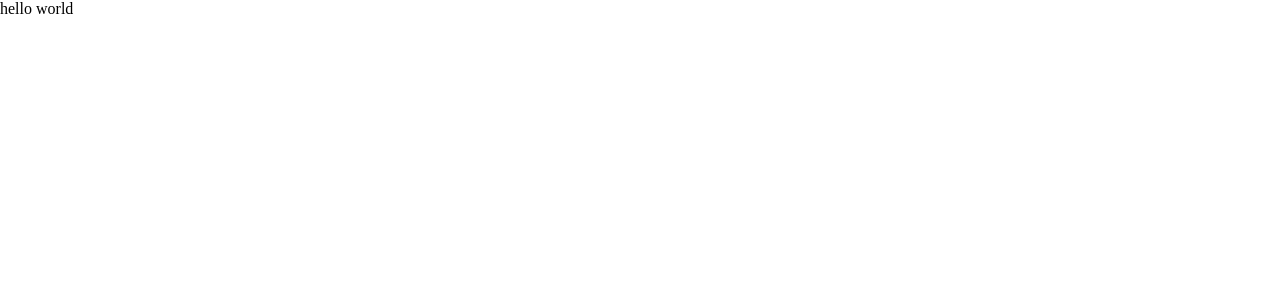
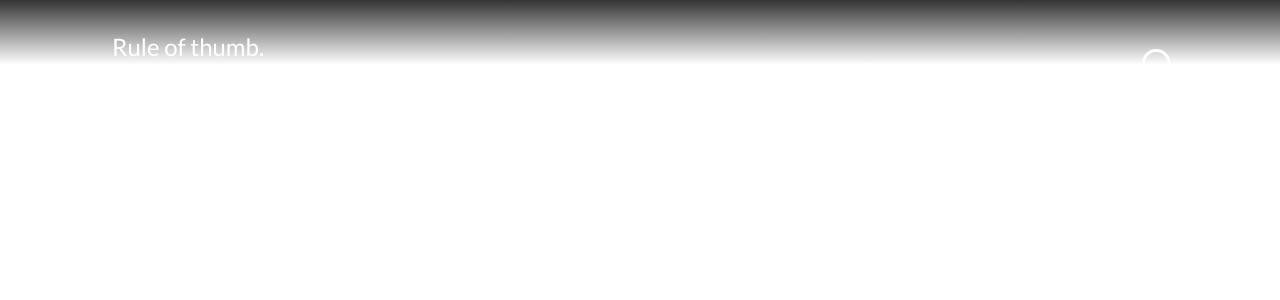
Before and after one commit to Pablorpom/zemoga-ui-test, a Next.js app: page / in a window 1280 px wide. Shown: the top 300 px of the page. Built offline with nearby package versions, Linux system fonts and the light colour scheme.

Commit message:
Adding the Navbar component

```diff
--- /dev/null
+++ b/components/Navbar.js
@@ -0,0 +1,25 @@
+import { useState } from "react";
+import styles from "./Navbar.module.scss";
+import NavbarButton from "./NavbarButton";
+import NavbarMenu from "./NavbarMenu";
+
+export default function Navbar() {
+  const [isMenuClosed, setIsMenuClosed] = useState(true);
+
+  const onClick = () => {
+    if (isMenuClosed) {
+      setIsMenuClosed(false);
+    } else {
+      setIsMenuClosed(true);
+    }
+  };
+  return (
+    <nav role="navigation">
+      <div className={styles.root}>
+        <h1>Rule of thumb.</h1>
+        <NavbarButton onClick={onClick} />
+        <NavbarMenu isMenuClosed={isMenuClosed} />
+      </div>
+    </nav>
+  );
+}
--- /dev/null
+++ b/components/Navbar.module.scss
@@ -0,0 +1,24 @@
+@use "sass:map";
+@import "../styles/palette.scss";
+
+.root {
+  display: flex;
+  background: linear-gradient(
+    to bottom,
+    rgba(0, 0, 0, 0.8) 0%,
+    rgba(0, 0, 0, 0) 80%
+  );
+  h1 {
+    font-family: Lato;
+    font-style: normal;
+    font-weight: normal;
+    font-size: 24px;
+    line-height: 29px;
+    color: map.get($palette, "--color-white");
+    margin-left: 2rem;
+    margin-top: 2rem;
+    @media (min-width: 1100px) {
+      margin-left: 7rem;
+    }
+  }
+}
--- /dev/null
+++ b/components/NavbarButton.js
@@ -0,0 +1,21 @@
+import styles from "./NavbarButton.module.scss";
+
+export default function NavbarButton(props) {
+  return (
+    <div className={styles.root}>
+      <button
+        onClick={props.onClick}
+        alt="Open Menu"
+        className={styles.openMenu}
+      >
+        <svg width="25" height="20" xmlns="http://www.w3.org/2000/svg">
+          <path
+            d="M0 0h25v4H0V0zm0 8h25v4H0V8zm0 8h25v4H0v-4z"
+            fill="#FFF"
+            fillRule="nonzero"
+          />
+        </svg>
+      </button>
+    </div>
+  );
+}
--- /dev/null
+++ b/components/NavbarMenu.js
@@ -0,0 +1,42 @@
+import NavbarSearchButton from "./NavbarSearchButton";
+import styles from "./NavbarMenu.module.scss";
+import { useState } from "react";
+
+export default function NavbarMenu(props) {
+  const [isInputClosed, setIsInputClosed] = useState(true);
+  const onClick = (e) => {
+    e.preventDefault();
+    if (isInputClosed) {
+      setIsInputClosed(false);
+    } else {
+      setIsInputClosed(true);
+    }
+  };
+  const menuClassName = props.isMenuClosed
+    ? `${styles.root} ${styles.hide}`
+    : `${styles.root}`;
+
+  const inputClassName = isInputClosed
+    ? `${styles.input} ${styles.hideInput}`
+    : `${styles.input}`;
+
+  return (
+    <ul className={menuClassName}>
+      <li>
+        <a href="#">Past Trials</a>
+      </li>
+      <li>
+        <a href="#">How It Works</a>
+      </li>
+      <li>
+        <a href="#">Login / Sign Up</a>
+      </li>
+      <li>
+        <form>
+          <input className={inputClassName} aria-label="search" type="text" />
+          <NavbarSearchButton onClick={onClick} />
+        </form>
+      </li>
+    </ul>
+  );
+}
--- /dev/null
+++ b/components/NavbarMenu.module.scss
@@ -0,0 +1,84 @@
+@use "sass:map";
+@import "../styles/palette.scss";
+
+.root {
+  display: flex;
+  position: absolute;
+  z-index: -1;
+  margin-top: 0px;
+  width: 100vw;
+  height: 90vh;
+  flex-direction: column;
+  align-items: center;
+  background-color: black;
+  transition: height 0.3s;
+  @media (min-width: 1100px) {
+    flex-direction: row;
+    background-color: black;
+    height: auto;
+    justify-content: flex-end;
+    align-items: center;
+    padding-right: 5rem;
+    z-index: 1;
+    background-color: transparent;
+  }
+  li {
+    text-decoration: none;
+    list-style: none;
+    font-family: Lato;
+    font-style: normal;
+    font-weight: normal;
+    font-size: 24px;
+    line-height: 29px;
+    margin-top: 3rem;
+    color: map.get($palette, "--color-white");
+    @media (min-width: 1100px) {
+      font-size: 15px;
+      margin-right: 1rem;
+    }
+  }
+  li:last-child {
+    order: -1;
+    margin-top: 7rem;
+    @media (min-width: 1100px) {
+      order: 1;
+      margin-top: 2rem;
+    }
+  }
+  form {
+    display: flex;
+    flex-direction: column;
+    @media (min-width: 1100px) {
+      flex-direction: row;
+      align-items: baseline;
+    }
+  }
+}
+
+.hide {
+  display: none;
+
+  @media (min-width: 1100px) {
+    height: auto;
+    display: flex;
+  }
+}
+
+.input {
+  display: block;
+  background-color: transparent;
+  border: none;
+  border-bottom: 2px solid map.get($palette, "--color-white");
+  margin-right: 1rem;
+  transition: border 0.2s;
+  height: 30px;
+}
+
+.input:focus {
+  outline: none;
+  border: 2px solid map.get($palette, "--color-white");
+}
+
+.hideInput {
+  display: none;
+}
--- /dev/null
+++ b/components/NavbarSearchButton.js
@@ -0,0 +1,16 @@
+import Image from "next/image";
+import searchImage from "../public/search.svg";
+import styles from "./NavbarSearchButton.module.scss";
+
+export default function NavbarButton(props) {
+  return (
+    <button
+      onClick={props.onClick}
+      className={styles.searchButton}
+      alt="Search"
+      type="submit"
+    >
+      <Image src={searchImage} alt="search" />
+    </button>
+  );
+}
--- /dev/null
+++ b/components/NavbarSearchButton.module.scss
@@ -0,0 +1,6 @@
+.searchButton {
+  background-color: transparent;
+  border: none;
+  margin-top: 1rem;
+  z-index: 10;
+}
--- /dev/null
+++ b/components/Navbarbutton.module.scss
@@ -0,0 +1,10 @@
+.openMenu {
+  position: absolute;
+  top: 24px;
+  right: 24px;
+  background: transparent;
+  border: none;
+  @media (min-width: 1100px) {
+    display: none;
+  }
+}
--- a/pages/index.js
+++ b/pages/index.js
@@ -1,5 +1,19 @@
+import Head from "next/head";
+import Navbar from "../components/Navbar";
 import styles from "../styles/Home.module.scss";
 
 export default function Home() {
-  return <div className={styles.container}>hello world</div>;
+  return (
+    <div className={styles.container}>
+      <Head>
+        <meta charSet="UTF-8" />
+        <meta name="viewport" content="width=device-width, initial-scale=1.0" />
+        <meta httpEquiv="X-UA-Compatible" content="ie=edge" />
+        <title>Rule of Thumb</title>
+      </Head>
+      <div>
+        <Navbar />
+      </div>
+    </div>
+  );
 }
```
